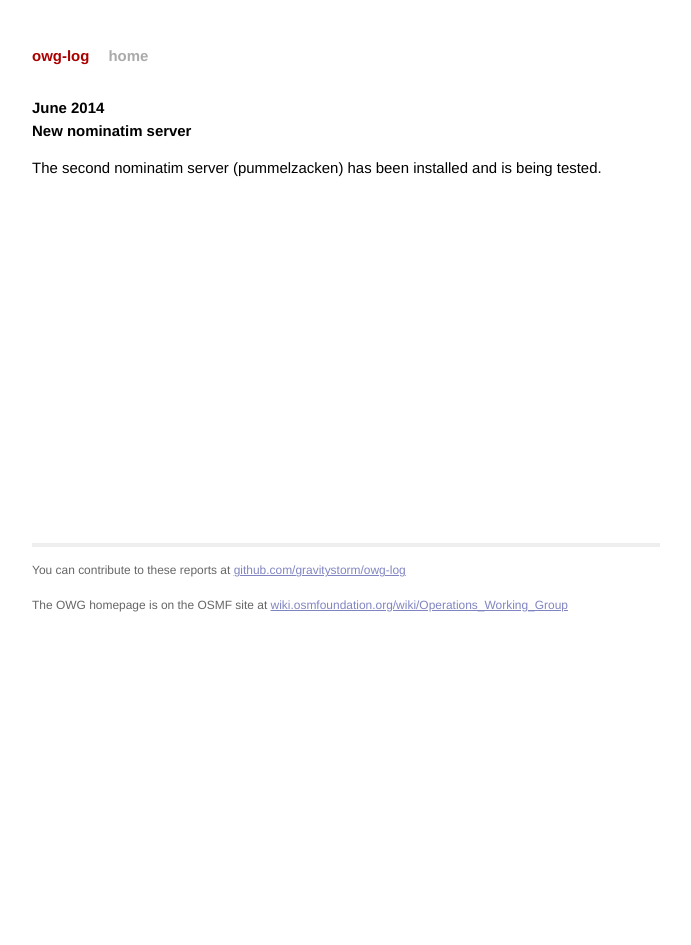
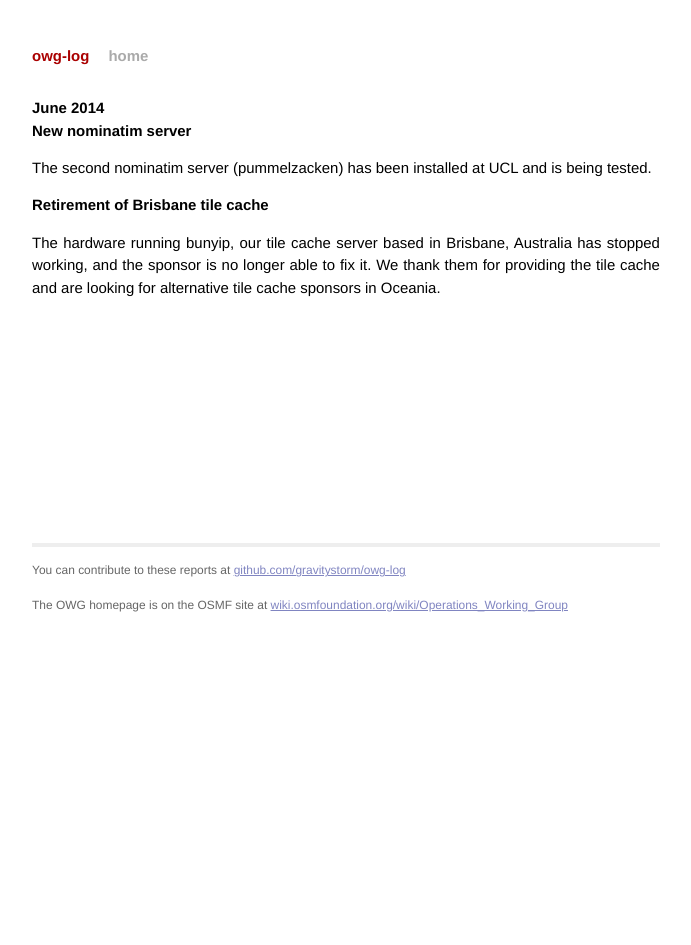
Before and after one commit to openstreetmap/owg-website, a Jekyll site: the page built from _posts/2014-06-01-june.md, in a window 1280 px wide. Shown: the whole page, without its empty margins (294-985 px from the left). Built offline with Jekyll 4.4.1, drawn with Linux system fonts in a browser that asks for light colours; Markdown is read by kramdown in place of the engine named in the settings.

Commit message:
Add note about the retirement of Bunyip.

```diff
--- a/_posts/2014-06-01-june.md
+++ b/_posts/2014-06-01-june.md
@@ -6,4 +6,8 @@ date:   2014-06-30 23:59:59
 
 # New nominatim server
 
-The second nominatim server (pummelzacken) has been installed and is being tested.
+The second nominatim server (pummelzacken) has been installed at UCL and is being tested.
+
+# Retirement of Brisbane tile cache
+
+The hardware running bunyip, our tile cache server based in Brisbane, Australia has stopped working, and the sponsor is no longer able to fix it. We thank them for providing the tile cache and are looking for alternative tile cache sponsors  in Oceania.
```
